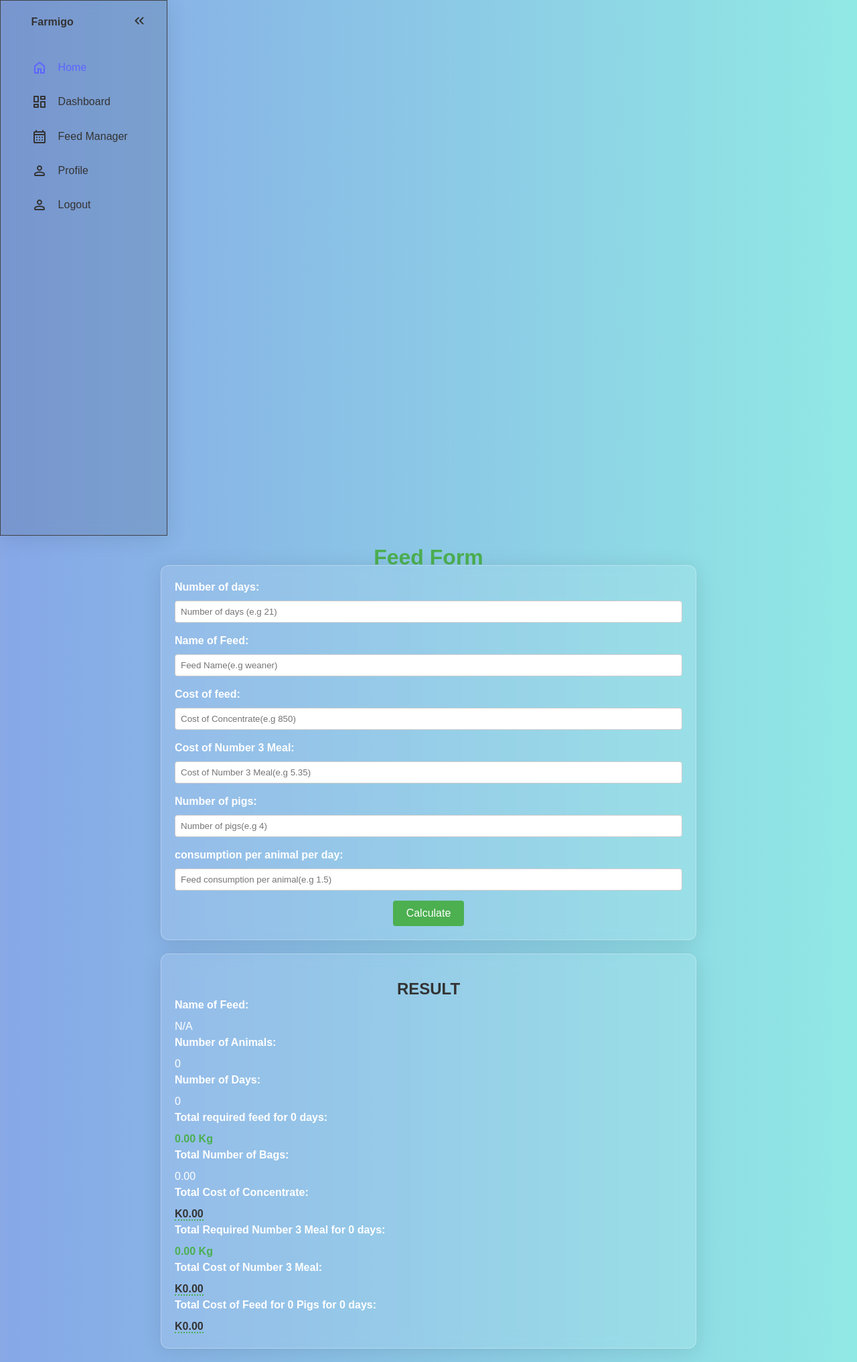
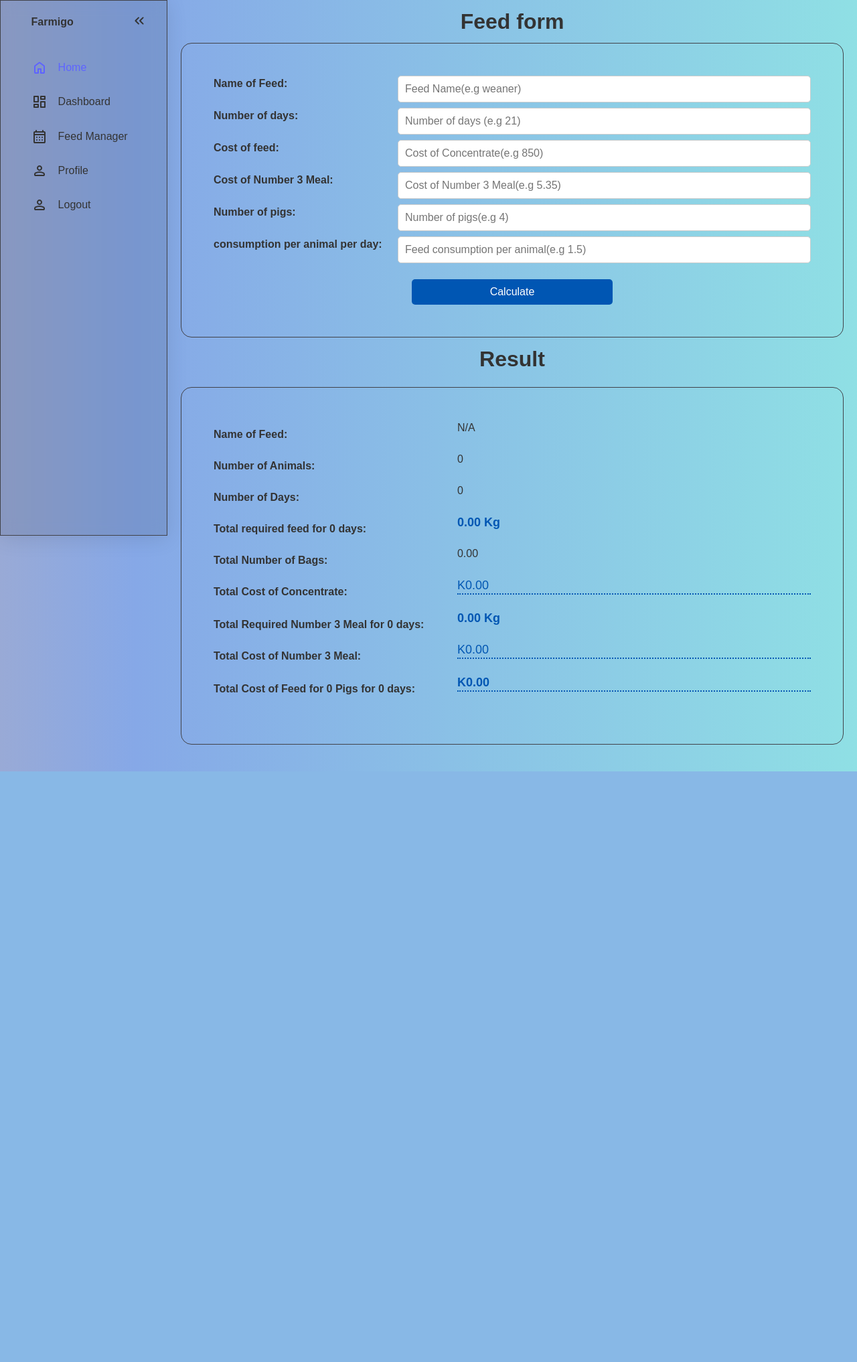
Before and after one commit to WhiteHatOracle/python-pig-management-system, a Flask app: page /calculate in a window 1280 px wide. Shown: the whole page at 67% size. After the commit the page ends 1152 px from the top, so only its background shows below. Run offline with Flask 3, Linux system fonts and the light colour scheme.

Commit message:
finiahed the styling of the feed form. works fine

```diff
--- a/Templates/feed-calculator.html
+++ b/Templates/feed-calculator.html
@@ -10,15 +10,14 @@
 {% endblock %}
 
 {% block content %}
-<!-- <main> -->
-    <h1>Feed Form</h1>
-
-    <form method="POST" action="?scroll=results">
+<main>
+    <h2>Feed form</h2>
+    <form class="container" method="POST" action="?scroll=results">
         {{ form.hidden_tag()}}
+        <label for="feed">Name of Feed: </label>
+        {{ form.feed(autocomplete="off") }}
         <label for="days">Number of days: </label>
         {{ form.days(autocomplete="off") }}
-        <label for="feed">Name of Feed: </label>
-        {{ form.feed(autocomplete="off") }}
         <label for="feed_cost">Cost of feed: </label>
         {{ form.feed_cost(autocomplete="off") }}
         <label for="num3_meal_cost">Cost of Number 3 Meal: </label>
@@ -28,35 +27,36 @@
         <label for="feed_consumption">consumption per animal per day: </label>
         {{ form.feed_consumption (autocomplete="off")}}
         <div class="submitBTN">
-        {{ form.submit}}
+            {{ form.submit }}
         </div>
     </form>
 
-    <div id="results" class="result-feed">
-        <h2>RESULT</h2>
+    <h2>Result</h2>
+    <div id="results" class="container">
+
         <label for="feed">Name of Feed: </label>
-        {{ result.feed|default('N/A') }}<br>
+        {{ result.feed|default('N/A') }}
 
         <label for="pigs">Number of Animals: </label>
-        {{ result.pigs|default(0) }}<br>
+        {{ result.pigs|default(0) }}
 
         <label for="days">Number of Days: </label>
-        {{ result.days|default(0) }}<br>
+        {{ result.days|default(0) }}
 
         <label for="totalFeed">Total required feed for {{ result.days|default(0) }} days: </label>
-        <b>{{ "{:,.2f}".format(result.totalFeed|default(0)) }} Kg</b><br>
+        <b>{{ "{:,.2f}".format(result.totalFeed|default(0)) }} Kg</b>
 
         <label for="numOfBags">Total Number of Bags: </label>
-        {{ "{:,.2f}".format(result.numOfBags|default(0)) }}<br>
+        {{ "{:,.2f}".format(result.numOfBags|default(0)) }}
 
         <label for="concCost">Total Cost of Concentrate: </label>
-        <u>K{{ "{:,.2f}".format(result.concCost|default(0)) }}</u><br>
+        <u>K{{ "{:,.2f}".format(result.concCost|default(0)) }}</u>
 
         <label for="num3Meal">Total Required Number 3 Meal for {{ result.days|default(0) }} days: </label>
-        <b>{{ "{:,.2f}".format(result.num3Meal|default(0)) }} Kg</b><br>
+        <b>{{ "{:,.2f}".format(result.num3Meal|default(0)) }} Kg</b>
 
         <label for="num3MealTotalCost">Total Cost of Number 3 Meal: </label>
-        <u>K{{ "{:,.2f}".format(result.num3MealTotalCost|default(0)) }}</u><br>
+        <u>K{{ "{:,.2f}".format(result.num3MealTotalCost|default(0)) }}</u>
 
         <label for="totalCost">Total Cost of Feed for {{ result.pigs|default(0) }} Pigs for {{ result.days|default(0) }} days: </label>
         <b><u>K{{ "{:,.2f}".format(result.totalCost|default(0)) }}</u></b>
@@ -73,7 +73,6 @@
             }
         });
     </script>
-
-<!-- </main> -->
+</main>
 {% endblock %}
 </html>
--- a/Templates/home.html
+++ b/Templates/home.html
@@ -55,6 +55,6 @@
   <!-- <main>
 
   </main> -->
-  {%block content%}{% endblock %}
 </body>
+{%block content%}{% endblock %}
 </html>
--- a/static/css/feedcalculator.css
+++ b/static/css/feedcalculator.css
@@ -1,137 +1,112 @@
-/* General Styles */
-body{
-    font-family: Arial, sans-serif;
+body {
+    font-family: 'Arial', sans-serif;
     margin: 0;
     padding: 0;
-    background-color: #f4f4f9;
-    display: flex;
-    flex-direction: column;
-    justify-content: center;
-    align-items: center;
-    min-height: 100vh;
+    background-color: #f9f9f9;
     color: #333;
-
-    background: linear-gradient(90deg, #ff7e5f, #feb47b, #86a8e7, #91eae4);
-    background-size: 300% 300%;
-    animation: gradientMove 15s ease infinite;
-}
-@keyframes gradientMove {
-    0%{
-        background-position: 0% 50%;
-    }
-    50%{
-        background-position: 100% 50%;
-    }
-    100%{
-        background-position: 0% 50%;
-    }
 }
 
-h1 {
-    text-align: center;
-    margin-top: 20px;
-    color: #4CAF50;
+main {
+    padding: 20px;
 }
 
 h2 {
-    color: #333;
-    margin-top: 20px;
+    font-size: 32px;
+    margin-bottom: 20px;
     text-align: center;
 }
 
-/* Form Styles */
 form {
-    background: #ffffff;
-    padding: 20px 30px;
-    border-radius: 8px;
-    box-shadow: 0 4px 6px rgba(0, 0, 0, 0.1);
-    width: 100%;
-    max-width: 400px;
-
-    background: rgba(255, 255, 255, 0.1); /* Semi-transparent white */
-    backdrop-filter: blur(10px);         /* Blur effect */
-    -webkit-backdrop-filter: blur(10px); /* Safari support */
-    border: 1px solid rgba(255, 255, 255, 0.3); /* Subtle border */
-    border-radius: 12px;                /* Rounded corners */
-    box-shadow: 0 4px 30px rgba(0, 0, 0, 0.1); /* Subtle shadow */
-    padding: 20px;
-    /* width: 100%; */
-    max-width: 800px;
-    box-sizing: border-box;
-    color: #ffffff;                     /* Text color for contrast */
-}
-
-label {
-    display: block;
-    margin-bottom: 8px;
-    font-weight: bold;
-
-}
-
-input[type="text"], input[type="number"], select {
-    width: 100%;
-    padding: 8px;
-    margin-bottom: 15px;
-    border: 1px solid #ccc;
-    border-radius: 4px;
-    box-sizing: border-box;
-    outline: none;
-}
-
-.submitBTN{
-    display: flex;
-    justify-content: center; /* Center horizontally */
-    align-items: center;    /* Center vertically (optional, if needed) */
-}
-
-input[type="submit"] {
-    background-color: #4CAF50;
-    color: white;
-    border: none;
-    padding: 10px 20px;
-    cursor: pointer;
-    border-radius: 4px;
-    font-size: 16px;
-}
-
-input[type="submit"]:hover {
-    background-color: #45a049;
-}
-
-/* Result Section Styles */
-.result-feed {
+    display: grid;
+    grid-template-columns: 30ch auto;
+    gap: 0.5rem;
     margin: 20px auto;
-    background: #ffffff;
-    padding: 20px 30px;
-    border-radius: 8px;
-    box-shadow: 0 4px 6px rgba(0, 0, 0, 0.1);
-    width: 100%;
-    max-width: 400px;
-
-    background: rgba(255, 255, 255, 0.1); /* Semi-transparent white */
-    backdrop-filter: blur(10px);         /* Blur effect */
-    -webkit-backdrop-filter: blur(10px); /* Safari support */
-    border: 1px solid rgba(255, 255, 255, 0.3); /* Subtle border */
-    border-radius: 12px;                /* Rounded corners */
-    box-shadow: 0 4px 30px rgba(0, 0, 0, 0.1); /* Subtle shadow */
-    padding: 20px;
-    /* width: 100%; */
-    max-width: 800px;
-    box-sizing: border-box;
-    color: #ffffff;                     /* Text color for contrast */
 }
 
 label {
     font-weight: bold;
+    margin-bottom: 5px;
 }
 
-b {
-    color: #4CAF50;
+input[type="text"], input[type="number"], select, textarea {
+    padding: 10px;
+    font-size: 16px;
+    border: 1px solid #ccc;
+    border-radius: 5px;
+    width: 100%;
+    box-sizing: border-box;
+}
+
+input[type="text"]:focus, input[type="number"]:focus, select:focus, textarea:focus {
+    border-color: #0056b3;
+    outline: none;
+}
+
+.submitBTN {
+    grid-column: 1 / -1; /* Make the div span across all columns */
+    display: flex; /* Use flexbox for centering the button */
+    justify-content: center; /* Center horizontally */
+    margin-top: 1rem; /* Optional spacing above the button */
+}
+.submitBTN input[type="submit"] {
+    padding: 10px 20px;
+    font-size: 16px;
+    color: #fff;
+    background-color: #0056b3;
+    width: 300px;
+    border: none;
+    border-radius: 5px;
+    cursor: pointer;
+    transition: background-color 0.3s;
+}
+
+.submitBTN input[type="submit"]:hover {
+    background-color: #003d82;
+}
+
+#results {
+    display: grid;
+    grid-template-columns: 40ch auto;
+    gap: 0.5rem;
+    margin-top: 30px;
+    max-width: 100%;
+}
+#results label {
+    display: block;
+    font-weight: bold;
+    margin: 10px 0 5px;
+}
+
+#results b, #results u {
+    display: block;
+    margin-bottom: 15px;
+    font-size: 18px;
+    color: #0056b3;
 }
 
 u {
-    color: #333;
     text-decoration: none;
-    font-weight: bold;
-    border-bottom: 2px dotted #4CAF50;
+    border-bottom: 2px dotted #0056b3;
 }
+
+@media (max-width: 800px) {
+    .container {
+        padding: 15px;
+    }
+
+    h2 {
+        font-size: 20px;
+    }
+
+    label {
+        font-size: 14px;
+    }
+
+    input[type="text"], input[type="number"], select, textarea {
+        font-size: 14px;
+    }
+
+    .submitBTN input[type="submit"] {
+        font-size: 14px;
+    }
+}
```
Also changed, not shown: static/css/feed calculator.txt (added, +94 -0 lines).
